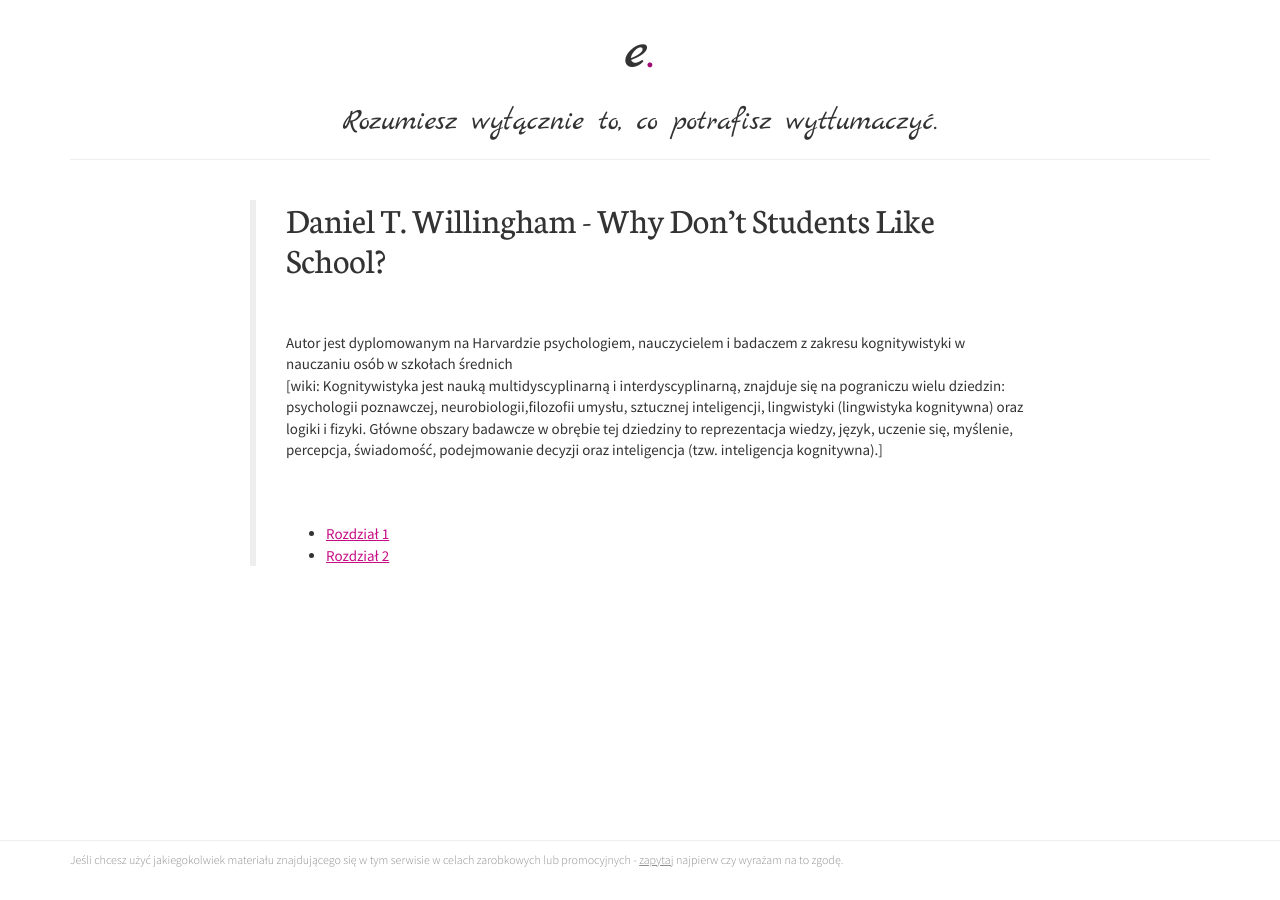
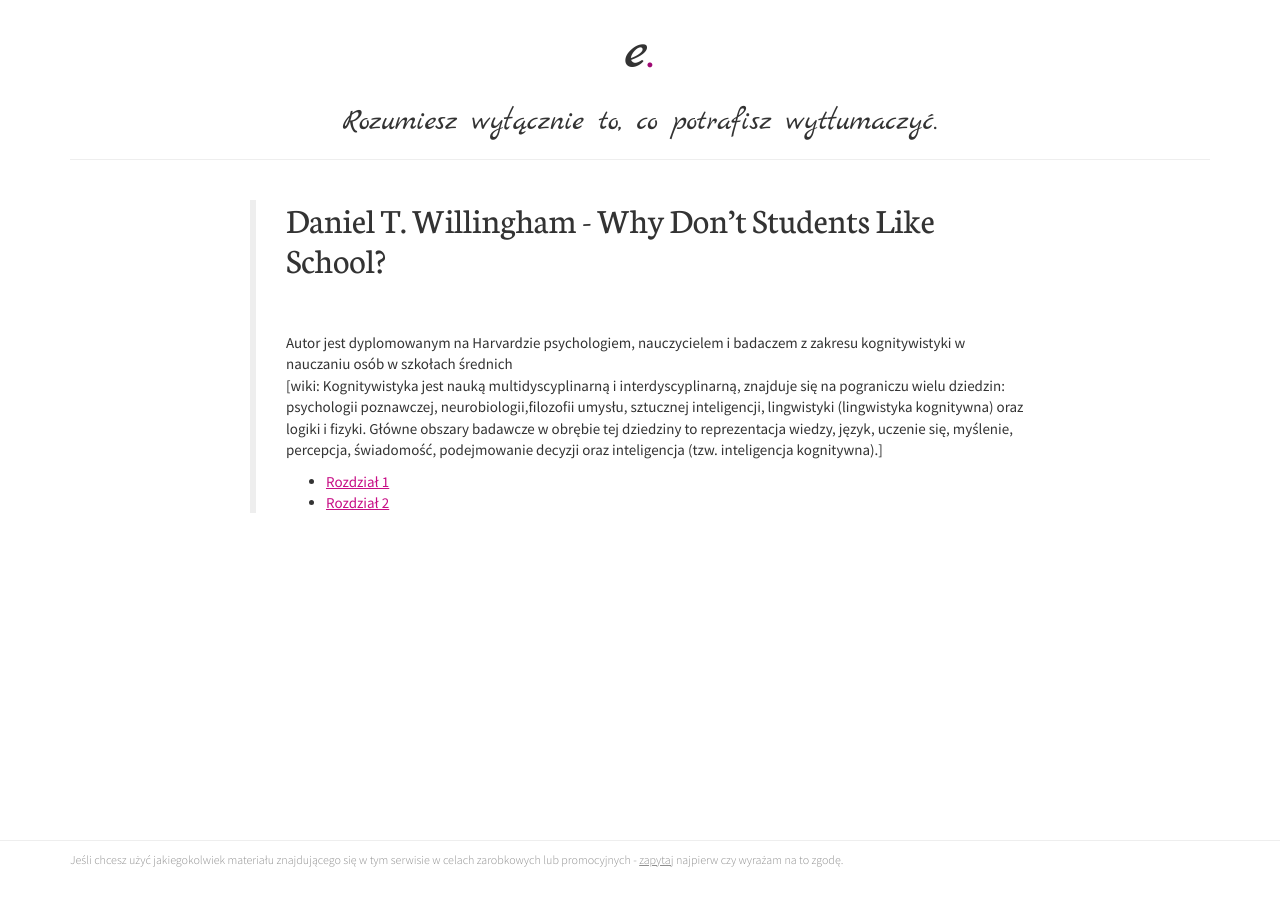
Before and after one commit to esencje/esencje.github.io, a Jekyll site: the page built from notatki-z-ksiazek/why-dont-students-like-school/why-dont-students-like-school.md, in a window 1280 px wide. Built offline with Jekyll 4.4.1, drawn with Linux system fonts in a browser that asks for light colours.

Commit message:
Update why-dont-students-like-school.md

```diff
--- a/notatki-z-ksiazek/why-dont-students-like-school/why-dont-students-like-school.md
+++ b/notatki-z-ksiazek/why-dont-students-like-school/why-dont-students-like-school.md
@@ -4,12 +4,10 @@
 permalink: /notatki-z-ksiazek/why-dont-students-like-school/
 ---
 
-# Daniel T. Willingham - Why Don't Students Like School?
+# Daniel T. Willingham - Why Don’t Students Like School?
 <br><br>
 Autor jest dyplomowanym na Harvardzie psychologiem, nauczycielem i badaczem z zakresu kognitywistyki w nauczaniu osób w szkołach średnich<br>
 [wiki: Kognitywistyka jest nauką multidyscyplinarną i interdyscyplinarną, znajduje się na pograniczu wielu dziedzin: psychologii poznawczej, neurobiologii,filozofii umysłu, sztucznej inteligencji, lingwistyki (lingwistyka kognitywna) oraz logiki i fizyki. Główne obszary badawcze w obrębie tej dziedziny to reprezentacja wiedzy, język, uczenie się, myślenie, percepcja, świadomość, podejmowanie decyzji oraz inteligencja (tzw. inteligencja kognitywna).]
-
-<br><br>
 
 <ul>
   <li>
```
